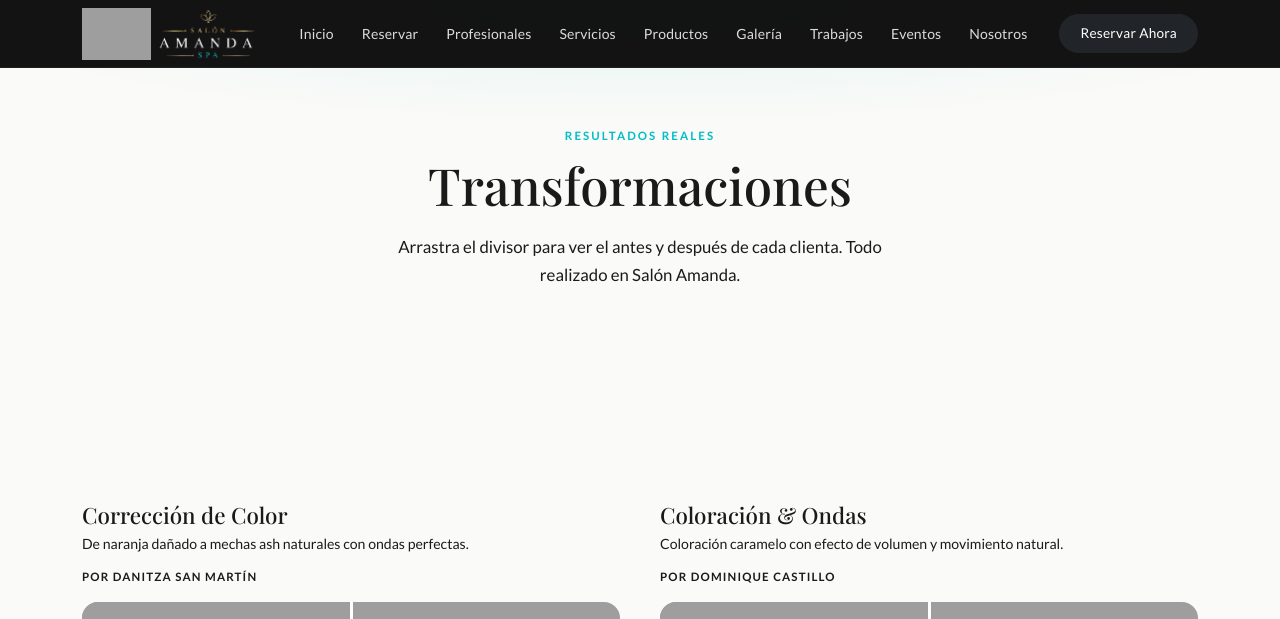
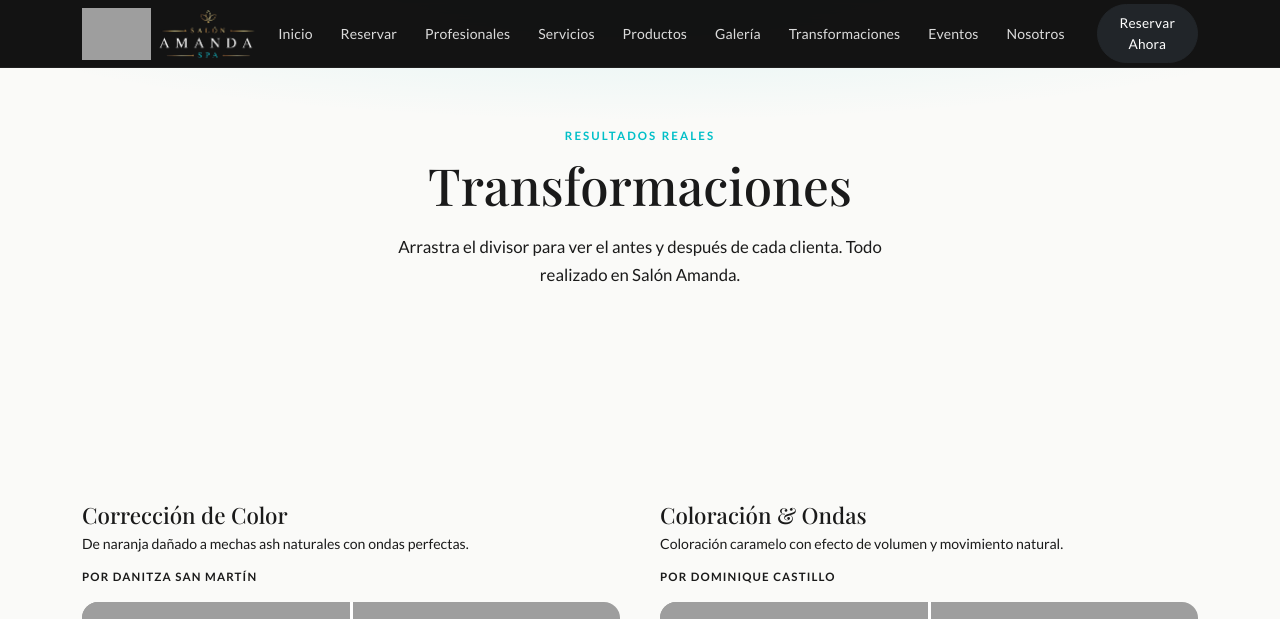
Before and after one commit to GoGo-DevS/salon_amanda, a Django app: page /transformaciones/ in a window 1280 px wide. Shown: the top 619 px of the page. Run offline with Django 5.2, Linux system fonts and the light colour scheme; data that the repository does not hold is empty; some web fonts are replaced; grey boxes are pictures that could not be loaded.

Commit message:
fix(mobile): feedback Sergio — 4 ajustes móvil
- Nav: Trabajos → Transformaciones (link /transformaciones/)
- Profesionales: foto limitada a col-7+max340px en móvil, padding 40px vs 80px
- Transformaciones: slider con Pointer Events API (setPointerCapture)
  imagen ANTES ya no se agranda — ancho fijado al wrap con JS

Co-Authored-By: Claude Sonnet 4.6 <noreply@anthropic.com>

```diff
--- a/core/templates/core/base.html
+++ b/core/templates/core/base.html
@@ -61,7 +61,7 @@
                 <li class="nav-item"><a class="nav-link" href="{% url 'home' %}#servicios">Servicios</a></li>
                 <li class="nav-item"><a class="nav-link" href="{% url 'catalogo' %}">Productos</a></li>
                 <li class="nav-item"><a class="nav-link" href="{% url 'home' %}#galeria">Galería</a></li>
-                <li class="nav-item"><a class="nav-link" href="{% url 'home' %}#trabajos">Trabajos</a></li>
+                <li class="nav-item"><a class="nav-link" href="{% url 'transformaciones' %}">Transformaciones</a></li>
                 <li class="nav-item"><a class="nav-link" href="{% url 'home' %}#eventos">Eventos</a></li>
                 <li class="nav-item"><a class="nav-link" href="{% url 'home' %}#nosotros">Nosotros</a></li>
                 <li class="nav-item ms-lg-3">
@@ -104,7 +104,7 @@
                     <li><a href="{% url 'home' %}#servicios">Servicios</a></li>
                     <li><a href="{% url 'catalogo' %}">Productos</a></li>
                     <li><a href="{% url 'home' %}#galeria">Galería</a></li>
-                    <li><a href="{% url 'home' %}#trabajos">Trabajos Realizados</a></li>
+                    <li><a href="{% url 'transformaciones' %}">Transformaciones</a></li>
                     <li><a href="{% url 'home' %}#eventos">Eventos</a></li>
                     <li><a href="{% url 'home' %}#nosotros">Nosotros</a></li>
                 </ul>
--- a/core/templates/core/transformaciones.html
+++ b/core/templates/core/transformaciones.html
@@ -90,14 +90,14 @@
   will-change: width;
 }
 .ba-before img {
-  width: 100%; height: 100%;
+  position: absolute;
+  top: 0; left: 0;
+  height: 100%;
+  width: var(--ba-w, 100%);   /* set by JS to always equal wrap width */
   object-fit: cover;
+  object-position: left center;
   display: block;
   pointer-events: none;
-  position: absolute;
-  top: 0; left: 0;
-  /* match parent width to keep image correct */
-  min-width: 200%;
   max-width: none;
 }
 
@@ -223,24 +223,35 @@
 <script>
 document.querySelectorAll('[data-ba]').forEach(function(wrap) {
   var before = wrap.querySelector('.ba-before');
+  var beforeImg = before.querySelector('img');
   var handle = wrap.querySelector('.ba-handle');
-  var dragging = false;
 
-  function setPos(x) {
+  function setPos(clientX) {
     var rect = wrap.getBoundingClientRect();
-    var pct = Math.min(Math.max((x - rect.left) / rect.width, 0.02), 0.98);
+    var pct = Math.min(Math.max((clientX - rect.left) / rect.width, 0.02), 0.98);
     var pxPct = (pct * 100).toFixed(2) + '%';
     before.style.width = pxPct;
     handle.style.left = pxPct;
+    // keep img always as wide as the full wrap so it never "shrinks"
+    beforeImg.style.width = rect.width + 'px';
   }
 
-  wrap.addEventListener('mousedown', function(e) { dragging = true; setPos(e.clientX); });
-  window.addEventListener('mousemove', function(e) { if (dragging) setPos(e.clientX); });
-  window.addEventListener('mouseup', function() { dragging = false; });
+  // init image width
+  function init() {
+    beforeImg.style.width = wrap.offsetWidth + 'px';
+  }
+  init();
+  window.addEventListener('resize', init);
 
-  wrap.addEventListener('touchstart', function(e) { dragging = true; setPos(e.touches[0].clientX); }, {passive:true});
-  window.addEventListener('touchmove', function(e) { if (dragging) setPos(e.touches[0].clientX); }, {passive:true});
-  window.addEventListener('touchend', function() { dragging = false; });
+  // Pointer Events API — unifica mouse + touch, respeta touch-action:none del CSS
+  wrap.addEventListener('pointerdown', function(e) {
+    wrap.setPointerCapture(e.pointerId);
+    setPos(e.clientX);
+  });
+  wrap.addEventListener('pointermove', function(e) {
+    if (e.buttons === 0) return;
+    setPos(e.clientX);
+  });
 });
 </script>
 {% endblock %}
```
Also changed, not shown: core/templates/core/profesionales.html (+5 -2 lines).
